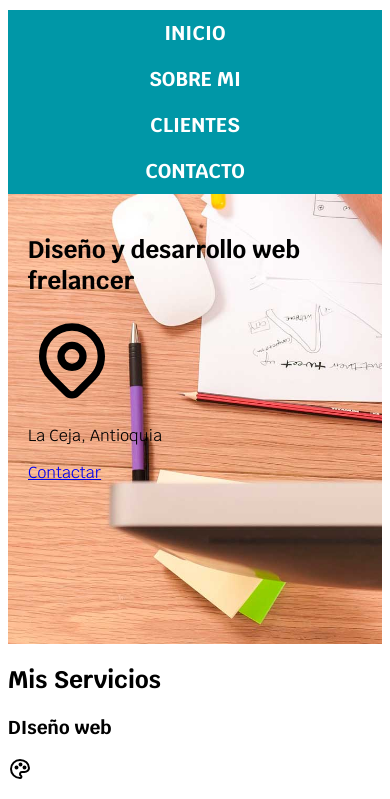
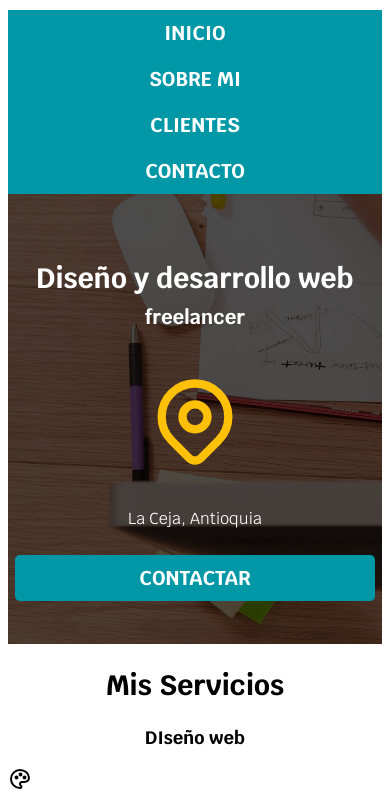
Before and after one commit to JUANJOSEROMANPROGRAMA/Curso-Desarrollo-Web-Udemy, a plain HTML site: page Sitio Freelancer/Html/index.html in a window 390 px wide. Shown: the part 139-938 px from the top of the page. Drawn offline with Linux system fonts and the light colour scheme.

Commit message:
sitio frelancer: seccion hero terminada y responsiva

```diff
--- a/Sitio Freelancer/Css/style.css
+++ b/Sitio Freelancer/Css/style.css
@@ -32,16 +32,30 @@ body {
 
 }
 
-.titulo {
-    text-align: center;
+
+h1 {
     font-size: 3.8rem;
-    color: var(--negro);
-    font-family: "Krub", sans-serif;
+}
 
+h2 {
+    font-size: 2.8rem;
 
 }
 
-.titulo span {
+h3 {
+    font-size: 1.8rem;
+
+}
+
+h1,
+h2,
+h3 {
+    text-align: center;
+}
+
+
+
+span {
     font-size: 2rem;
 }
 
@@ -55,6 +69,29 @@ body {
 .contenedor {
     max-width: 120rem;
     margin: 0 auto;
+}
+
+.boton {
+    background-color: var(--secundario);
+    color: var(--blanco);
+    padding: 1rem 3rem;
+    margin-top: 1rem;
+    font-size: 2rem;
+    text-decoration: none;
+    border-radius: .5rem;
+    font-weight: 700;
+    text-transform: uppercase;
+    width: 80%;
+    text-align: center;
+}
+
+@media(min-width :768px) {
+
+    .boton {
+        width: auto;
+
+    }
+
 }
 
 .navegacion-principal {
@@ -102,7 +139,47 @@ body {
     background-image: url(/Sitio\ Freelancer/Imagenes/hero.jpg);
     background-repeat: no-repeat;
     background-size: cover;
-    height: 410px;
-    padding: 20px;
+    height: 450px;
+    position: relative;
 
 }
+
+.contenido-hero {
+
+    position: absolute;
+    background-color: rgba(0, 0, 0, 0.7);
+    width: 100%;
+    height: 100%;
+    text-align: center;
+
+
+    /* Alinear tanto horizontal como vertical con flexbox */
+    display: flex;
+    flex-direction: column;
+    align-items: center;
+    justify-content: center;
+
+
+
+
+
+
+
+
+}
+
+
+.contenido-hero h2,
+.contenido-hero p {
+
+    color: var(--blanco);
+
+
+
+}
+
+.contenido-hero svg {
+
+    color: var(--primario);
+
+}
--- a/Sitio Freelancer/Html/index.html
+++ b/Sitio Freelancer/Html/index.html
@@ -40,9 +40,9 @@
     </div>
     <section class="hero">
         <div class="contenido-hero">
-            <h2>Diseño y desarrollo web frelancer</h2>
+            <h2>Diseño y desarrollo web <span>freelancer</span></h2>
             <p>
-                <svg xmlns="http://www.w3.org/2000/svg" width="88" height="88" viewBox="0 0 24 24" fill="none"
+                <svg xmlns="http://www.w3.org/2000/svg" width="100" height="100" viewBox="0 0 24 24" fill="none"
                     stroke="currentColor" stroke-width="2" stroke-linecap="round" stroke-linejoin="round"
                     class="icon icon-tabler icons-tabler-outline icon-tabler-map-pin">
                     <path stroke="none" d="M0 0h24v24H0z" fill="none" />
@@ -51,7 +51,7 @@
                 </svg>
             </p>
             <p>La Ceja, Antioquia</p>
-            <a href="#">Contactar</a>
+            <a href="#" class="boton">Contactar</a>
         </div>
     </section>
 
```
